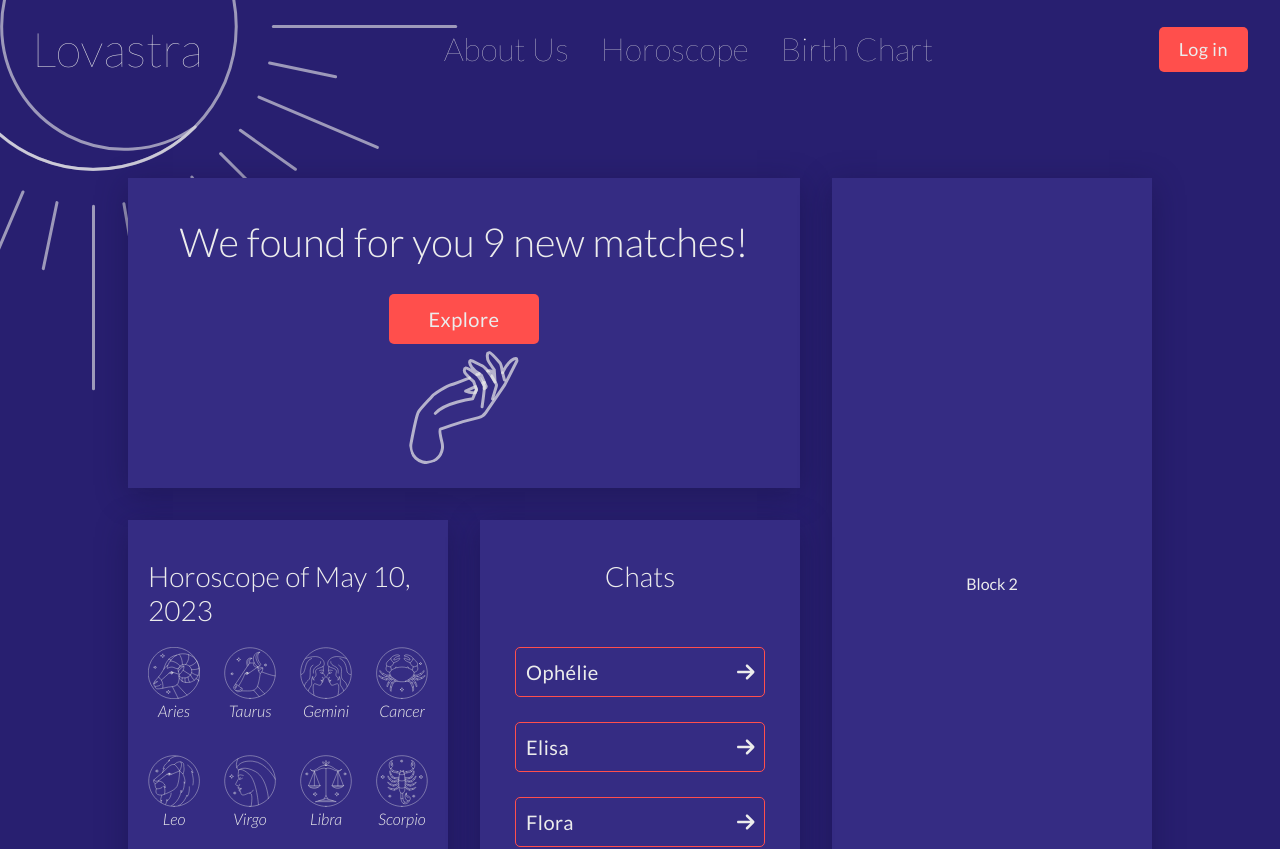
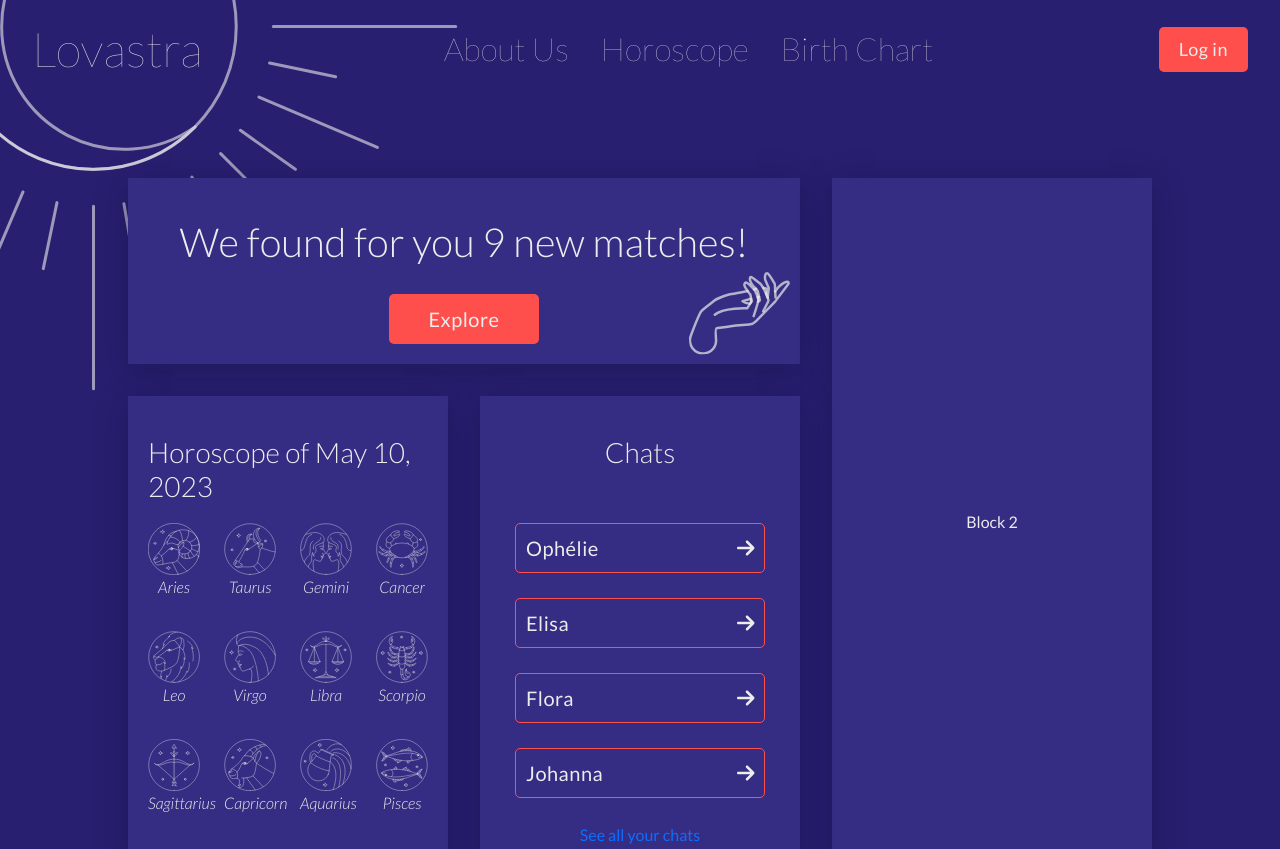
Before and after one commit to Jo-nana/lovastra, a React (Create React App) app: page /dashboard in a window 1280 px wide. Shown: the top 849 px of the page. Built offline with nearby package versions, Linux system fonts and the light colour scheme; no server answers.

Commit message:
added hand image in bloc 1

```diff
--- a/src/components/routes/dashboard/dashboard.styles.scss
+++ b/src/components/routes/dashboard/dashboard.styles.scss
@@ -25,9 +25,19 @@
   .block1 {
     grid-column: 1 / span 2;
     grid-row: 1;
+    position: relative;
+
 
     h1{
       font-weight: 300;
+    }
+
+    img{
+      width: 18%;
+      transform: rotate(10deg);
+      position: absolute;
+      right: 0;
+      bottom: 0;
     }
   }
 
```
